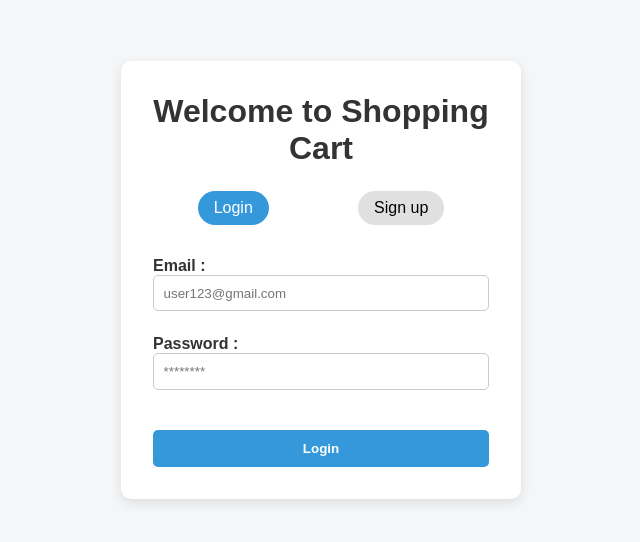
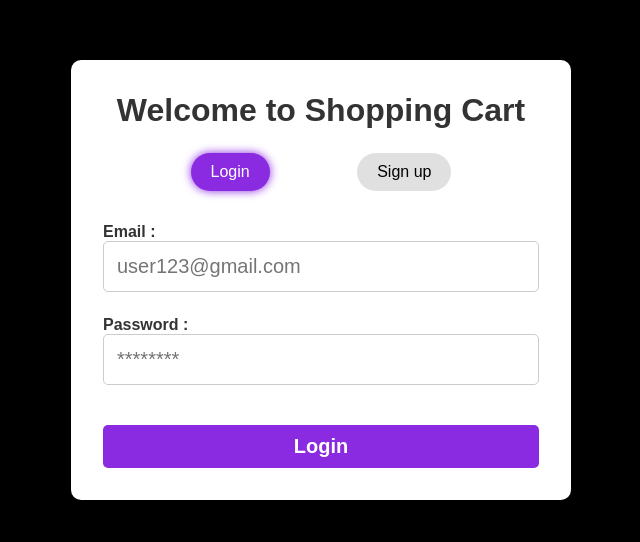
Before and after one commit to tanish0007/shopping-cart, a plain HTML site: page index.html in a window 1280 px wide. Shown: the part 120-662 px from the top of the page, without its empty margins (319-959 px from the left). Drawn offline with Linux system fonts and the light colour scheme.

Commit message:
style.css updated

```diff
--- a/css/style.css
+++ b/css/style.css
@@ -7,21 +7,20 @@
 }
 
 body {
-    background-color: #f4f6f8;
+    background-color: #000000;
     display: flex;
     justify-content: center;
     align-items: center;
     height: 100vh;
 }
 
-/* Container for the whole form */
 .container {
     background-color: #fff;
     padding: 2rem;
     border-radius: 10px;
     box-shadow: 0 4px 12px rgba(0,0,0,0.1);
     width: 100%;
-    max-width: 400px;
+    max-width: 500px;
 }
 
 .container h1 {
@@ -30,10 +29,9 @@ body {
     margin-bottom: 1.5rem;
 }
 
-/* Tabs for Login and Sign Up */
 .tabLabel {
     display: flex;
-    justify-content: space-around;
+    justify-content: space-evenly;
     margin-bottom: 1.5rem;
 }
 
@@ -43,14 +41,15 @@ body {
 
 .tabLabel label {
     cursor: pointer;
-    padding: 0.5rem 1rem;
+    padding: 10px 20px;
     background-color: #e0e0e0;
     border-radius: 20px;
-    transition: background-color 0.3s ease;
+    transition:0.3s ease;
 }
 
 .tabLabel input[type="radio"]:checked + label {
-    background-color: #3498db;
+    background-color: #8a2be2;
+    box-shadow: 0 0 10px blueviolet;
     color: white;
 }
 
@@ -70,9 +69,10 @@ form.tab label {
 form.tab input[type="text"],
 form.tab input[type="email"],
 form.tab input[type="password"] {
-    padding: 0.6rem;
+    padding: 13px;
     border: 1px solid #ccc;
     border-radius: 5px;
+    font-size: 20px;
     width: 100%;
 }
 
@@ -84,18 +84,19 @@ form.tab input[type="checkbox"] {
 /* Buttons */
 form.tab button {
     margin-top: 1rem;
-    padding: 0.7rem;
+    padding: 10px;
     border: none;
-    background-color: #3498db;
+    font-size: 20px;
+    background-color: #8a2be2;
     color: white;
     border-radius: 5px;
     cursor: pointer;
     font-weight: bold;
-    transition: background-color 0.3s ease;
+    transition: 0.3s ease;
 }
 
 form.tab button:hover {
-    background-color: #2980b9;
+    box-shadow: 0 0 20px #8a2be2;
 }
 
 /* Error and success messages */
```
Also changed, not shown: css/dashboard.css (+0 -9 lines).
